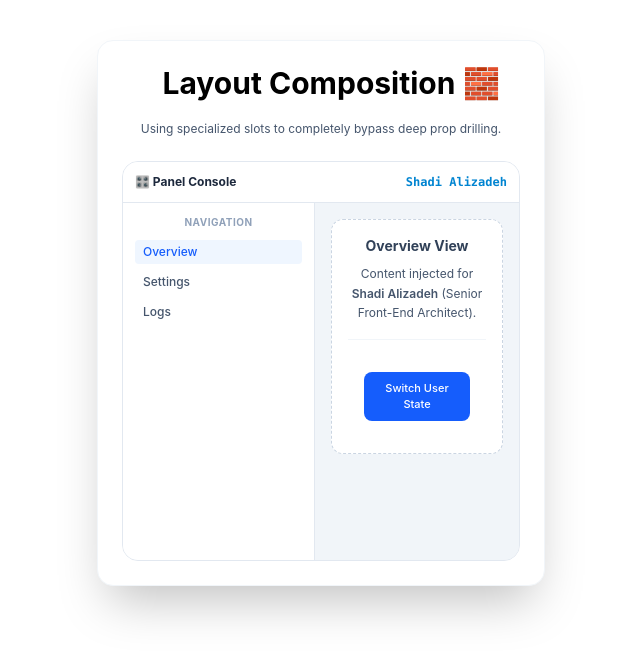
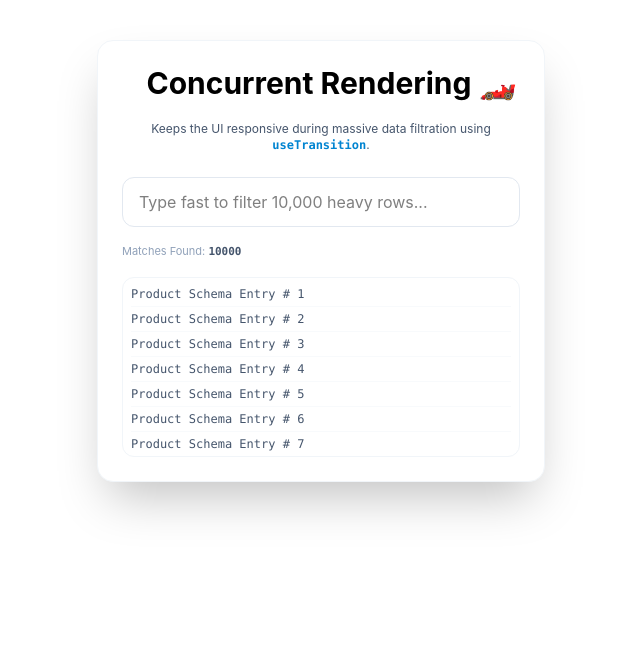
Before and after one commit to Nouralizadeh/Patterns, a React (Vite) app: page / in a window 1280 px wide. Shown: the top 658 px of the page, without its empty margins (319-959 px from the left). Built offline with nearby package versions, Linux system fonts and the light colour scheme.

Commit message:
Concurrent Pattern  example added

```diff
--- a/src/App.tsx
+++ b/src/App.tsx
@@ -14,7 +14,8 @@
 // import MemoizationPattern from "./Paterns/RenderingAndPerformancePatterns/MemoizationPattern";
 // import LazyAndErrorBoundary from "./Paterns/RenderingAndPerformancePatterns/LazyAndErrorBoundaryPattern";
 // import VirtualizationPattern from "./Paterns/RenderingAndPerformancePatterns/VirtualizationPattern";
-import LayoutCompositionPattern from "./Paterns/RenderingAndPerformancePatterns/LayoutCompositionPattern";
+// import LayoutCompositionPattern from "./Paterns/RenderingAndPerformancePatterns/LayoutCompositionPattern";
+import ConcurrentPattern from "./Paterns/RenderingAndPerformancePatterns/ConcurrentPattern";
 
 function App() {
   return (
@@ -34,8 +35,9 @@ function App() {
       <ObservablePattern />
       <MemoizationPattern />
       <LazyAndErrorBoundary />
-      <VirtualizationPattern /> */}
-      <LayoutCompositionPattern />
+      <VirtualizationPattern />
+      <LayoutCompositionPattern /> */}
+      <ConcurrentPattern />
     </>
   );
 }
--- /dev/null
+++ b/src/Paterns/RenderingAndPerformancePatterns/ConcurrentPattern.tsx
@@ -0,0 +1,95 @@
+import { useState, useTransition, ChangeEvent } from "react";
+
+// ============================================================================
+// 1. Generate Dummy Data (10,000 items)
+// ============================================================================
+const BIG_LIST = Array.from(
+  { length: 10000 },
+  (_, i) => `Product Schema Entry # ${i + 1}`,
+);
+
+export default function ConcurrentPattern() {
+  const [searchTerm, setSearchTerm] = useState<string>("");
+  const [filteredList, setFilteredList] = useState<string[]>(BIG_LIST);
+
+  // isPending: true when the background transition is actively rendering
+  // startTransition: wraps the non-urgent state update
+  const [isPending, startTransition] = useTransition();
+
+  const handleSearch = (e: ChangeEvent<HTMLInputElement>) => {
+    const value = e.target.value;
+
+    // Urgent Update: Update the input field immediately so the user sees what they type
+    setSearchTerm(value);
+
+    // Non-Urgent Update: Tell React to filter the heavy 10k list in the background
+    startTransition(() => {
+      // Artificial heavy loop inside the filter to maximize rendering stress
+      const filtered = BIG_LIST.filter((item) => {
+        const startTime = performance.now();
+        while (performance.now() - startTime < 0.05) {
+          // Intentionally wasting microseconds to simulate a heavy UI component
+        }
+        return item.toLowerCase().includes(value.toLowerCase());
+      });
+
+      setFilteredList(filtered);
+    });
+  };
+
+  return (
+    <div className="elevated-container">
+      <h2 className="title">Concurrent Rendering 🏎️</h2>
+      <p className="label1 text-xs mb-6">
+        Keeps the UI responsive during massive data filtration using{" "}
+        <span className="label2">useTransition</span>.
+      </p>
+
+      <div className="w-full space-y-4">
+        {/* Input stays 100% fluid and responsive because filtering doesn't block it */}
+        <div className="relative">
+          <input
+            type="text"
+            value={searchTerm}
+            onChange={handleSearch}
+            placeholder="Type fast to filter 10,000 heavy rows..."
+            className="input-standard"
+          />
+          {isPending && (
+            <span className="absolute right-4 top-3.5 text-xs text-amber-500 font-medium animate-pulse">
+              Filtering...
+            </span>
+          )}
+        </div>
+
+        <p className="text-[11px] text-slate-400 text-left">
+          Matches Found:{" "}
+          <span className="font-mono font-bold text-slate-600">
+            {filteredList.length}
+          </span>
+        </p>
+
+        {/* The rendered list container */}
+        <div
+          className={`w-full max-h-[180px] overflow-y-auto border border-slate-100 dark:border-slate-800 rounded-xl px-2 py-1 ${
+            isPending ? "opacity-50 transition-opacity" : ""
+          }`}
+        >
+          {filteredList.slice(0, 100).map((item, index) => (
+            <div
+              key={index}
+              className="py-1 text-xs text-left border-b border-slate-50 dark:border-slate-800 font-mono text-slate-600 dark:text-slate-400"
+            >
+              {item}
+            </div>
+          ))}
+          {filteredList.length > 100 && (
+            <p className="text-[10px] text-slate-400 text-center mt-2 italic">
+              Showing first 100 rows only...
+            </p>
+          )}
+        </div>
+      </div>
+    </div>
+  );
+}
```
